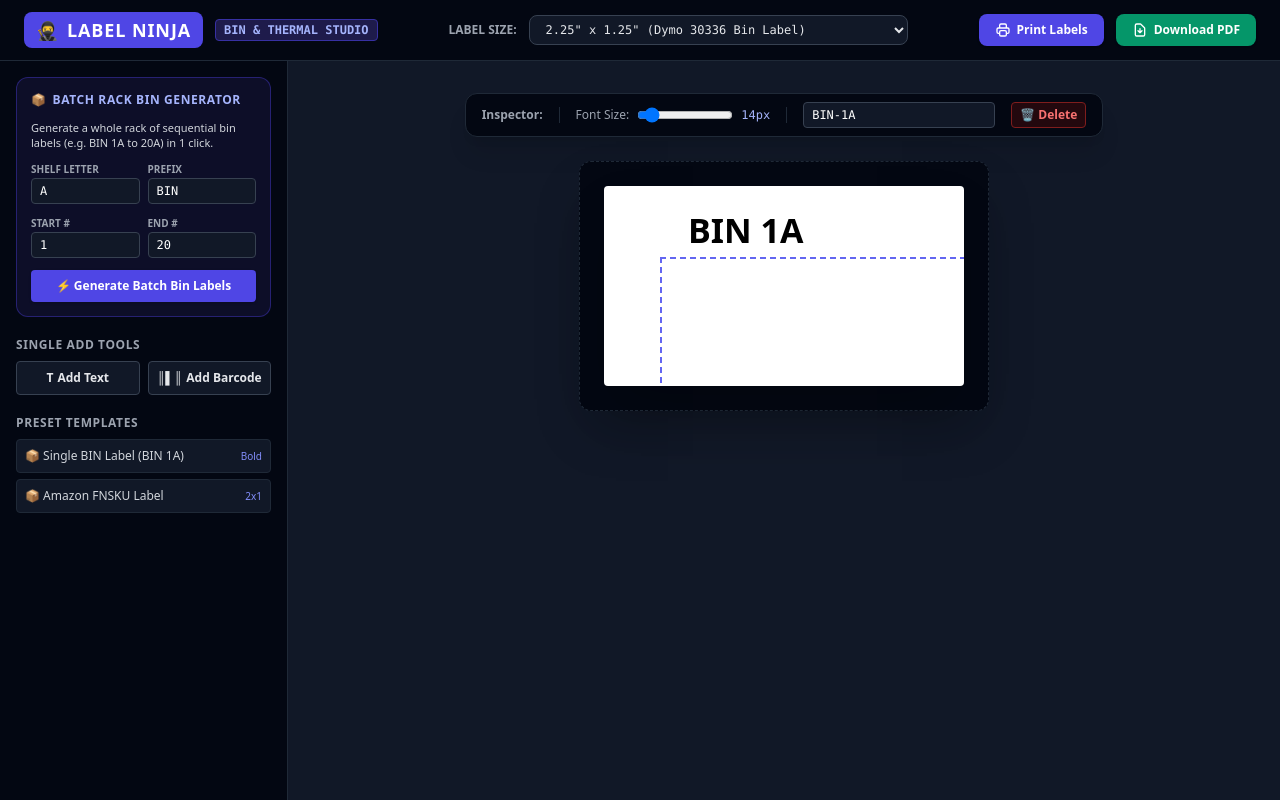
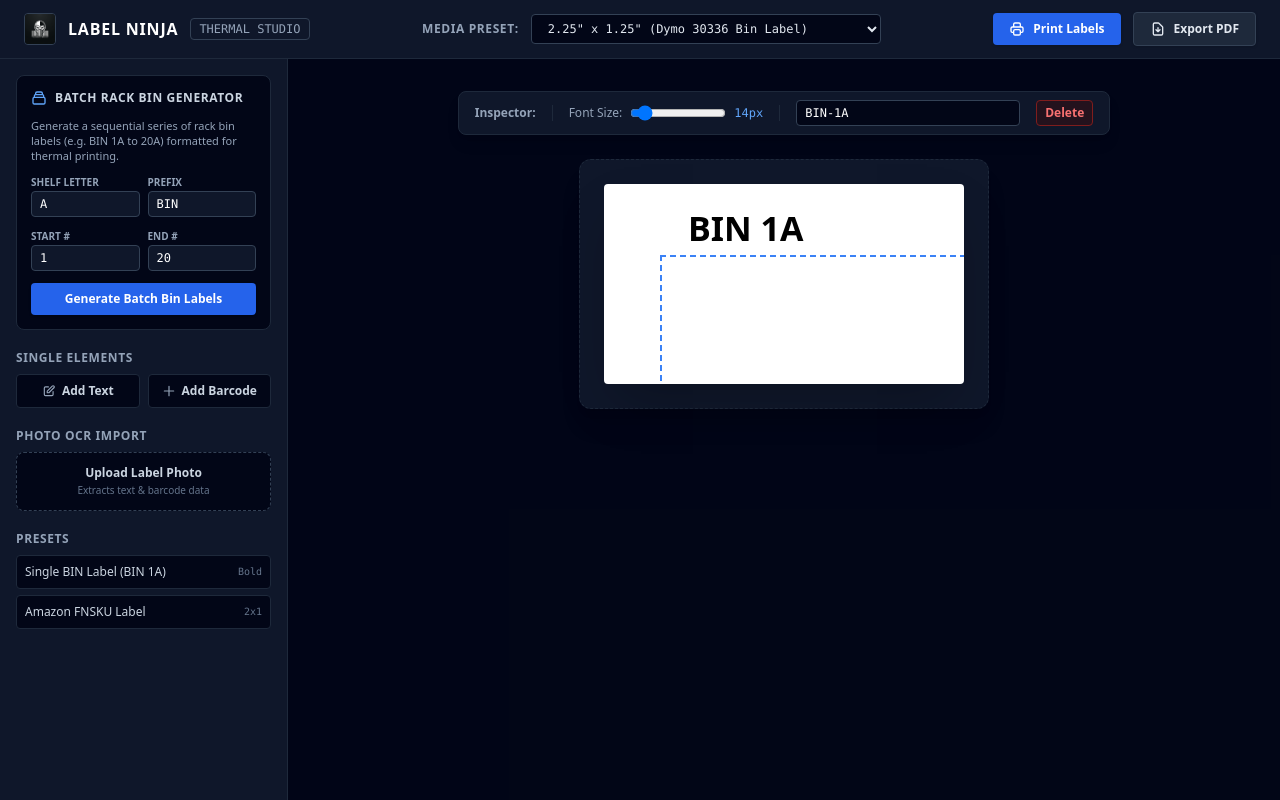
Before and after one commit to Chrisl252/label-ninja, a plain HTML site: page public/index.html in a window 1280 px wide. Drawn offline with nearby package versions, Linux system fonts and the light colour scheme.

Commit message:
style: remove AI slop design tropes & emojis, integrate custom vector logo asset

```diff
--- a/public/index.html
+++ b/public/index.html
@@ -3,8 +3,8 @@
 <head>
   <meta charset="UTF-8">
   <meta name="viewport" content="width=device-width, initial-scale=1.0">
-  <title>Label Ninja — Warehouse Bin & Thermal Barcode Studio</title>
-  <meta name="description" content="Free thermal label generator for warehouse rack bin labels, Amazon FNSKUs, and reseller inventory. Compatible with Dymo, Rollo, Zebra printers.">
+  <title>Label Ninja — Thermal Barcode & Warehouse Studio</title>
+  <meta name="description" content="Professional thermal label generator for warehouse rack bin labels, Amazon FNSKUs, and reseller inventory. Compatible with Dymo, Rollo, Zebra printers.">
 
   <!-- Tailwind CSS -->
   <script src="https://cdn.tailwindcss.com"></script>
@@ -15,10 +15,12 @@
   <!-- PDFMake -->
   <script src="https://cdnjs.cloudflare.com/ajax/libs/pdfmake/0.2.7/pdfmake.min.js"></script>
   <script src="https://cdnjs.cloudflare.com/ajax/libs/pdfmake/0.2.7/vfs_fonts.js"></script>
+  <!-- Tesseract.js for OCR -->
+  <script src="https://cdn.jsdelivr.net/npm/tesseract.js@5/dist/tesseract.min.js"></script>
 
   <style>
     .canvas-element { user-select: none; touch-action: none; }
-    .canvas-element.selected { outline: 2px dashed #6366f1; outline-offset: 2px; }
+    .canvas-element.selected { outline: 2px dashed #3b82f6; outline-offset: 2px; }
     @media print {
       body * { visibility: hidden; }
       #label-canvas-container, #label-canvas-container *, #batch-print-area, #batch-print-area * { visibility: visible; }
@@ -36,44 +38,42 @@
     }
   </style>
 </head>
-<body class="bg-gray-900 text-gray-100 font-sans min-h-screen flex flex-col relative select-none">
+<body class="bg-slate-950 text-slate-100 font-sans min-h-screen flex flex-col relative select-none">
 
   <!-- Top Navbar -->
-  <header class="border-b border-gray-800 bg-gray-950 px-6 py-3 flex justify-between items-center no-print flex-wrap gap-3">
+  <header class="border-b border-slate-800 bg-slate-900 px-6 py-3 flex justify-between items-center no-print flex-wrap gap-3">
     <div class="flex items-center space-x-3">
-      <div class="bg-indigo-600 text-white font-bold px-3 py-1 rounded-lg text-lg tracking-wider flex items-center space-x-2">
-        <span>🥷</span>
-        <span>LABEL NINJA</span>
-      </div>
-      <span class="text-xs bg-indigo-950 text-indigo-300 border border-indigo-800 px-2 py-0.5 rounded font-mono font-semibold">BIN & THERMAL STUDIO</span>
+      <img src="/assets/logo.jpg" alt="Label Ninja Logo" class="h-8 w-8 rounded border border-slate-700 object-cover">
+      <div class="font-bold text-white tracking-wider text-base">LABEL NINJA</div>
+      <span class="text-xs text-slate-400 border border-slate-700 px-2 py-0.5 rounded font-mono uppercase">Thermal Studio</span>
     </div>
 
     <!-- Center Label Size Selector -->
     <div class="flex items-center space-x-3">
-      <label class="text-xs text-gray-400 font-semibold uppercase">Label Size:</label>
-      <select id="preset-size" onchange="changeCanvasSize()" class="bg-gray-900 border border-gray-700 text-gray-200 text-xs rounded-lg px-3 py-1.5 focus:outline-none focus:border-indigo-500 font-mono">
-        <optgroup label="Bin & Rack Labels">
+      <label class="text-xs text-slate-400 font-semibold uppercase tracking-wider">Media Preset:</label>
+      <select id="preset-size" onchange="changeCanvasSize()" class="bg-slate-950 border border-slate-700 text-slate-200 text-xs rounded px-3 py-1.5 focus:outline-none focus:border-blue-500 font-mono">
+        <optgroup label="Bin & Warehouse Rack">
           <option value="standard" selected>2.25" x 1.25" (Dymo 30336 Bin Label)</option>
-          <option value="fnsku">2" x 1" (Dymo 30334 Small Bin / FNSKU)</option>
-          <option value="address">1.125" x 3.5" (Dymo 30252 Long Rack Label)</option>
+          <option value="fnsku">2" x 1" (Dymo 30334 FNSKU / Small Bin)</option>
+          <option value="address">1.125" x 3.5" (Dymo 30252 Rack Label)</option>
         </optgroup>
-        <optgroup label="Rollo & Zebra Shipping/Box">
-          <option value="shipping">4" x 6" (Rollo / Zebra Carton)</option>
-          <option value="box_3">4" x 3" (Box Inventory)</option>
+        <optgroup label="Rollo & Zebra Shipping">
+          <option value="shipping">4" x 6" (Rollo / Zebra Box Shipping)</option>
+          <option value="box_3">4" x 3" (Carton Box Inventory)</option>
           <option value="polybag">2" x 2" (Square Bin / Polybag)</option>
         </optgroup>
       </select>
     </div>
 
-    <!-- Right Controls -->
+    <!-- Right Action Buttons -->
     <div class="flex items-center space-x-3">
-      <button onclick="window.print()" class="bg-indigo-600 hover:bg-indigo-500 text-white font-bold text-xs px-4 py-2 rounded-lg shadow transition flex items-center space-x-1.5">
+      <button onclick="window.print()" class="bg-blue-600 hover:bg-blue-500 text-white font-semibold text-xs px-4 py-2 rounded shadow transition flex items-center space-x-2">
         <svg class="w-4 h-4" fill="none" stroke="currentColor" viewBox="0 0 24 24"><path stroke-linecap="round" stroke-linejoin="round" stroke-width="2" d="M17 17h2a2 2 0 002-2v-4a2 2 0 00-2-2H5a2 2 0 00-2 2v4a2 2 0 002 2h2m2 4h6a2 2 0 002-2v-4a2 2 0 00-2-2H9a2 2 0 00-2 2v4a2 2 0 002 2zm8-12V5a2 2 0 00-2-2H9a2 2 0 00-2 2v4h10z"></path></svg>
         <span>Print Labels</span>
       </button>
-      <button onclick="exportVectorPDF()" class="bg-emerald-600 hover:bg-emerald-500 text-white font-bold text-xs px-4 py-2 rounded-lg shadow transition flex items-center space-x-1.5">
+      <button onclick="exportVectorPDF()" class="bg-slate-800 hover:bg-slate-700 text-slate-200 border border-slate-700 font-semibold text-xs px-4 py-2 rounded shadow transition flex items-center space-x-2">
         <svg class="w-4 h-4" fill="none" stroke="currentColor" viewBox="0 0 24 24"><path stroke-linecap="round" stroke-linejoin="round" stroke-width="2" d="M12 10v6m0 0l-3-3m3 3l3-3m2 8H7a2 2 0 01-2-2V5a2 2 0 012-2h5.586a1 1 0 01.707.293l5.414 5.414a1 1 0 01.293.707V19a2 2 0 01-2 2z"></path></svg>
-        <span>Download PDF</span>
+        <span>Export PDF</span>
       </button>
     </div>
   </header>
@@ -81,102 +81,114 @@
   <!-- Workspace -->
   <div class="flex-1 flex overflow-hidden">
 
-    <!-- Left Sidebar -->
-    <aside class="w-72 bg-gray-950 border-r border-gray-800 p-4 flex flex-col space-y-5 no-print overflow-y-auto">
+    <!-- Left Sidebar Toolbar -->
+    <aside class="w-72 bg-slate-900 border-r border-slate-800 p-4 flex flex-col space-y-5 no-print overflow-y-auto">
 
-      <!-- Quick Bin Generator Tool -->
-      <div class="bg-indigo-950/40 border border-indigo-800/60 rounded-xl p-3.5 space-y-3">
-        <h3 class="text-xs font-bold text-indigo-300 uppercase tracking-wider flex items-center space-x-1.5">
-          <span>📦</span>
+      <!-- Batch Rack BIN Generator Tool -->
+      <div class="bg-slate-950 border border-slate-800 rounded-lg p-3.5 space-y-3">
+        <h3 class="text-xs font-bold text-slate-300 uppercase tracking-wider flex items-center space-x-2">
+          <svg class="w-4 h-4 text-blue-400" fill="none" stroke="currentColor" viewBox="0 0 24 24"><path stroke-linecap="round" stroke-linejoin="round" stroke-width="2" d="M19 11H5m14 0a2 2 0 012 2v6a2 2 0 01-2 2H5a2 2 0 01-2-2v-6a2 2 0 012-2m14 0V9a2 2 0 00-2-2M5 11V9a2 2 0 012-2m0 0V5a2 2 0 012-2h6a2 2 0 012 2v2M7 7h10"></path></svg>
           <span>Batch Rack BIN Generator</span>
         </h3>
-        <p class="text-[11px] text-gray-300 leading-snug">Generate a whole rack of sequential bin labels (e.g. BIN 1A to 20A) in 1 click.</p>
+        <p class="text-[11px] text-slate-400 leading-snug">Generate a sequential series of rack bin labels (e.g. BIN 1A to 20A) formatted for thermal printing.</p>
 
         <div class="grid grid-cols-2 gap-2">
           <div>
-            <label class="block text-[10px] text-gray-400 font-semibold uppercase">Shelf Letter</label>
-            <input type="text" id="bin-shelf" value="A" class="w-full bg-gray-900 border border-gray-700 rounded px-2 py-1 text-xs text-white uppercase font-mono">
+            <label class="block text-[10px] text-slate-400 font-semibold uppercase">Shelf Letter</label>
+            <input type="text" id="bin-shelf" value="A" class="w-full bg-slate-900 border border-slate-700 rounded px-2 py-1 text-xs text-white uppercase font-mono">
           </div>
           <div>
-            <label class="block text-[10px] text-gray-400 font-semibold uppercase">Prefix</label>
-            <input type="text" id="bin-prefix" value="BIN " class="w-full bg-gray-900 border border-gray-700 rounded px-2 py-1 text-xs text-white font-mono">
+            <label class="block text-[10px] text-slate-400 font-semibold uppercase">Prefix</label>
+            <input type="text" id="bin-prefix" value="BIN " class="w-full bg-slate-900 border border-slate-700 rounded px-2 py-1 text-xs text-white font-mono">
           </div>
         </div>
 
         <div class="grid grid-cols-2 gap-2">
           <div>
-            <label class="block text-[10px] text-gray-400 font-semibold uppercase">Start #</label>
-            <input type="number" id="bin-start" value="1" min="1" max="500" class="w-full bg-gray-900 border border-gray-700 rounded px-2 py-1 text-xs text-white font-mono">
+            <label class="block text-[10px] text-slate-400 font-semibold uppercase">Start #</label>
+            <input type="number" id="bin-start" value="1" min="1" max="500" class="w-full bg-slate-900 border border-slate-700 rounded px-2 py-1 text-xs text-white font-mono">
           </div>
           <div>
-            <label class="block text-[10px] text-gray-400 font-semibold uppercase">End #</label>
-            <input type="number" id="bin-end" value="20" min="1" max="500" class="w-full bg-gray-900 border border-gray-700 rounded px-2 py-1 text-xs text-white font-mono">
+            <label class="block text-[10px] text-slate-400 font-semibold uppercase">End #</label>
+            <input type="number" id="bin-end" value="20" min="1" max="500" class="w-full bg-slate-900 border border-slate-700 rounded px-2 py-1 text-xs text-white font-mono">
           </div>
         </div>
 
-        <button onclick="generateBinBatch()" class="w-full bg-indigo-600 hover:bg-indigo-500 text-white font-bold py-2 rounded text-xs transition shadow">
-          ⚡ Generate Batch Bin Labels
+        <button onclick="generateBinBatch()" class="w-full bg-blue-600 hover:bg-blue-500 text-white font-semibold py-2 rounded text-xs transition shadow">
+          Generate Batch Bin Labels
         </button>
       </div>
 
       <!-- Single Element Tools -->
       <div>
-        <h3 class="text-xs font-bold text-gray-400 uppercase tracking-wider mb-2">Single Add Tools</h3>
+        <h3 class="text-xs font-bold text-slate-400 uppercase tracking-wider mb-2">Single Elements</h3>
         <div class="grid grid-cols-2 gap-2">
-          <button onclick="addElement('text')" class="flex items-center justify-center space-x-1 p-2 bg-gray-900 hover:bg-gray-800 border border-gray-700 rounded text-xs font-semibold text-gray-200">
-            <span>T</span> <span>Add Text</span>
+          <button onclick="addElement('text')" class="flex items-center justify-center space-x-1.5 p-2 bg-slate-950 hover:bg-slate-800 border border-slate-800 rounded text-xs font-semibold text-slate-300">
+            <svg class="w-3.5 h-3.5 text-slate-400" fill="none" stroke="currentColor" viewBox="0 0 24 24"><path stroke-linecap="round" stroke-linejoin="round" stroke-width="2" d="M11 5H6a2 2 0 00-2 2v11a2 2 0 002 2h11a2 2 0 002-2v-5m-1.414-9.414a2 2 0 112.828 2.828L11.828 15H9v-2.828l8.586-8.586z"></path></svg>
+            <span>Add Text</span>
           </button>
-          <button onclick="addElement('barcode')" class="flex items-center justify-center space-x-1 p-2 bg-gray-900 hover:bg-gray-800 border border-gray-700 rounded text-xs font-semibold text-gray-200">
-            <span>║▌║</span> <span>Add Barcode</span>
+          <button onclick="addElement('barcode')" class="flex items-center justify-center space-x-1.5 p-2 bg-slate-950 hover:bg-slate-800 border border-slate-800 rounded text-xs font-semibold text-slate-300">
+            <svg class="w-3.5 h-3.5 text-slate-400" fill="none" stroke="currentColor" viewBox="0 0 24 24"><path stroke-linecap="round" stroke-linejoin="round" stroke-width="2" d="M12 4v16m8-8H4"></path></svg>
+            <span>Add Barcode</span>
           </button>
         </div>
       </div>
 
-      <!-- Quick Templates -->
+      <!-- Photo OCR Import -->
       <div>
-        <h3 class="text-xs font-bold text-gray-400 uppercase tracking-wider mb-2">Preset Templates</h3>
+        <h3 class="text-xs font-bold text-slate-400 uppercase tracking-wider mb-2">Photo OCR Import</h3>
+        <div class="border border-dashed border-slate-700 bg-slate-950 hover:bg-slate-800 rounded-lg p-3 text-center cursor-pointer relative">
+          <input type="file" accept="image/*" onchange="handlePhotoOCR(this.files[0])" class="absolute inset-0 w-full h-full opacity-0 cursor-pointer">
+          <div class="text-xs font-semibold text-slate-300">Upload Label Photo</div>
+          <div class="text-[10px] text-slate-500 mt-0.5">Extracts text & barcode data</div>
+        </div>
+      </div>
+
+      <!-- Quick Layout Templates -->
+      <div>
+        <h3 class="text-xs font-bold text-slate-400 uppercase tracking-wider mb-2">Presets</h3>
         <div class="space-y-1.5">
-          <button onclick="loadTemplate('single_bin')" class="w-full text-left p-2 bg-gray-900 hover:bg-gray-800 border border-gray-800 rounded text-xs text-gray-300 transition flex justify-between">
-            <span>📦 Single BIN Label (BIN 1A)</span>
-            <span class="text-[10px] text-indigo-400">Bold</span>
+          <button onclick="loadTemplate('single_bin')" class="w-full text-left p-2 bg-slate-950 hover:bg-slate-800 border border-slate-800 rounded text-xs text-slate-300 transition flex justify-between">
+            <span>Single BIN Label (BIN 1A)</span>
+            <span class="text-[10px] text-slate-500 font-mono">Bold</span>
           </button>
-          <button onclick="loadTemplate('fnsku')" class="w-full text-left p-2 bg-gray-900 hover:bg-gray-800 border border-gray-800 rounded text-xs text-gray-300 transition flex justify-between">
-            <span>📦 Amazon FNSKU Label</span>
-            <span class="text-[10px] text-indigo-400">2x1</span>
+          <button onclick="loadTemplate('fnsku')" class="w-full text-left p-2 bg-slate-950 hover:bg-slate-800 border border-slate-800 rounded text-xs text-slate-300 transition flex justify-between">
+            <span>Amazon FNSKU Label</span>
+            <span class="text-[10px] text-slate-500 font-mono">2x1</span>
           </button>
         </div>
       </div>
     </aside>
 
     <!-- Center Stage -->
-    <main class="flex-1 bg-gray-900/60 p-8 flex flex-col items-center justify-start overflow-auto relative">
+    <main class="flex-1 bg-slate-950/80 p-8 flex flex-col items-center justify-start overflow-auto relative">
 
       <!-- Formatting Toolbar -->
-      <div id="formatting-bar" class="bg-gray-950 border border-gray-800 rounded-xl px-4 py-2 mb-6 flex items-center space-x-4 no-print shadow-xl">
-        <span class="text-xs text-gray-400 font-semibold">Inspector:</span>
-        <div class="h-4 w-px bg-gray-800"></div>
+      <div id="formatting-bar" class="bg-slate-900 border border-slate-800 rounded-lg px-4 py-2 mb-6 flex items-center space-x-4 no-print shadow-lg">
+        <span class="text-xs text-slate-400 font-semibold">Inspector:</span>
+        <div class="h-4 w-px bg-slate-800"></div>
 
         <div class="flex items-center space-x-2">
-          <span class="text-xs text-gray-400">Font Size:</span>
+          <span class="text-xs text-slate-400">Font Size:</span>
           <input type="range" id="inspector-size" min="10" max="60" value="28" oninput="updateSelectedElement()" class="w-24">
-          <span id="size-val" class="text-xs font-mono text-indigo-300">28px</span>
+          <span id="size-val" class="text-xs font-mono text-blue-400">28px</span>
         </div>
 
-        <div class="h-4 w-px bg-gray-800"></div>
+        <div class="h-4 w-px bg-slate-800"></div>
 
         <div class="flex items-center space-x-2 flex-1">
-          <input type="text" id="inspector-text" oninput="updateSelectedElement()" placeholder="Edit text or bin location..." class="bg-gray-900 border border-gray-700 rounded px-2 py-1 text-xs text-white focus:outline-none focus:border-indigo-500 w-48 font-mono">
+          <input type="text" id="inspector-text" oninput="updateSelectedElement()" placeholder="Edit text or location..." class="bg-slate-950 border border-slate-700 rounded px-2 py-1 text-xs text-white focus:outline-none focus:border-blue-500 w-56 font-mono">
         </div>
 
-        <button onclick="deleteSelectedElement()" class="text-xs text-red-400 hover:text-red-300 font-bold px-2 py-1 bg-red-950/50 border border-red-900 rounded">
-          🗑️ Delete
+        <button onclick="deleteSelectedElement()" class="text-xs text-red-400 hover:text-red-300 font-semibold px-2 py-1 bg-red-950/40 border border-red-900 rounded">
+          Delete
         </button>
       </div>
 
       <!-- Printable Canvas -->
-      <div id="label-canvas-container" class="flex items-center justify-center p-6 border border-dashed border-gray-800 bg-gray-950 rounded-xl shadow-2xl">
+      <div id="label-canvas-container" class="flex items-center justify-center p-6 border border-dashed border-slate-800 bg-slate-900 rounded-xl shadow-xl">
         <div id="label-canvas" class="bg-white text-black rounded shadow-2xl relative overflow-hidden transition-all duration-200" style="width: 360px; height: 200px;">
-          <!-- Dynamic Canvas Elements -->
+          <!-- Canvas Elements -->
         </div>
       </div>
     </main>
@@ -327,7 +339,7 @@
         const barcodeCode = binText.replace(/\s+/g, '-');
 
         const labelDiv = document.createElement('div');
-        labelDiv.className = 'print-label bg-white text-black p-4 flex flex-col justify-between items-center shadow-lg border border-gray-300';
+        labelDiv.className = 'print-label bg-white text-black p-4 flex flex-col justify-between items-center shadow-lg border border-slate-300';
         labelDiv.style.width = '360px';
         labelDiv.style.height = '200px';
 
@@ -348,6 +360,18 @@
       setTimeout(() => { window.print(); }, 400);
     }
 
+    function handlePhotoOCR(file) {
+      if (!file) return;
+      Tesseract.recognize(file, 'eng').then(({ data: { text } }) => {
+        const fnskuMatch = text.match(/\b(X[0-9A-Z]{9})\b/i);
+        const code = fnskuMatch ? fnskuMatch[1] : 'BIN-1A';
+        elements = [];
+        addElement('text', { text: text.split('\n')[0] || 'Recreated Label', x: 20, y: 15, fontSize: 14 });
+        addElement('barcode', { text: code, x: 35, y: 45 });
+        renderCanvas();
+      });
+    }
+
     function exportVectorPDF() {
       const docDefinition = {
         pageSize: { width: 162, height: 90 },
```
Also changed, not shown: public/assets/logo.jpg (added).
